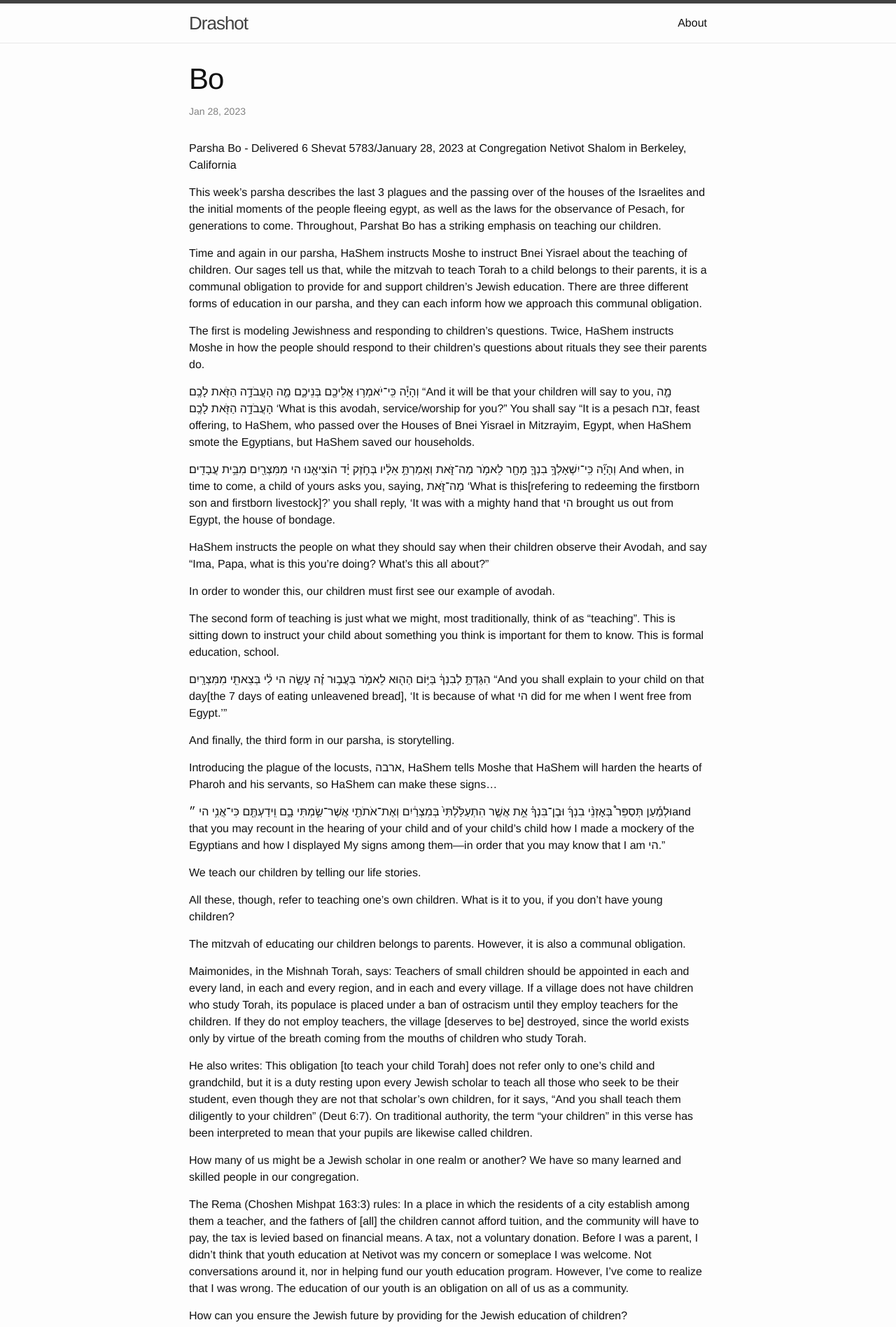
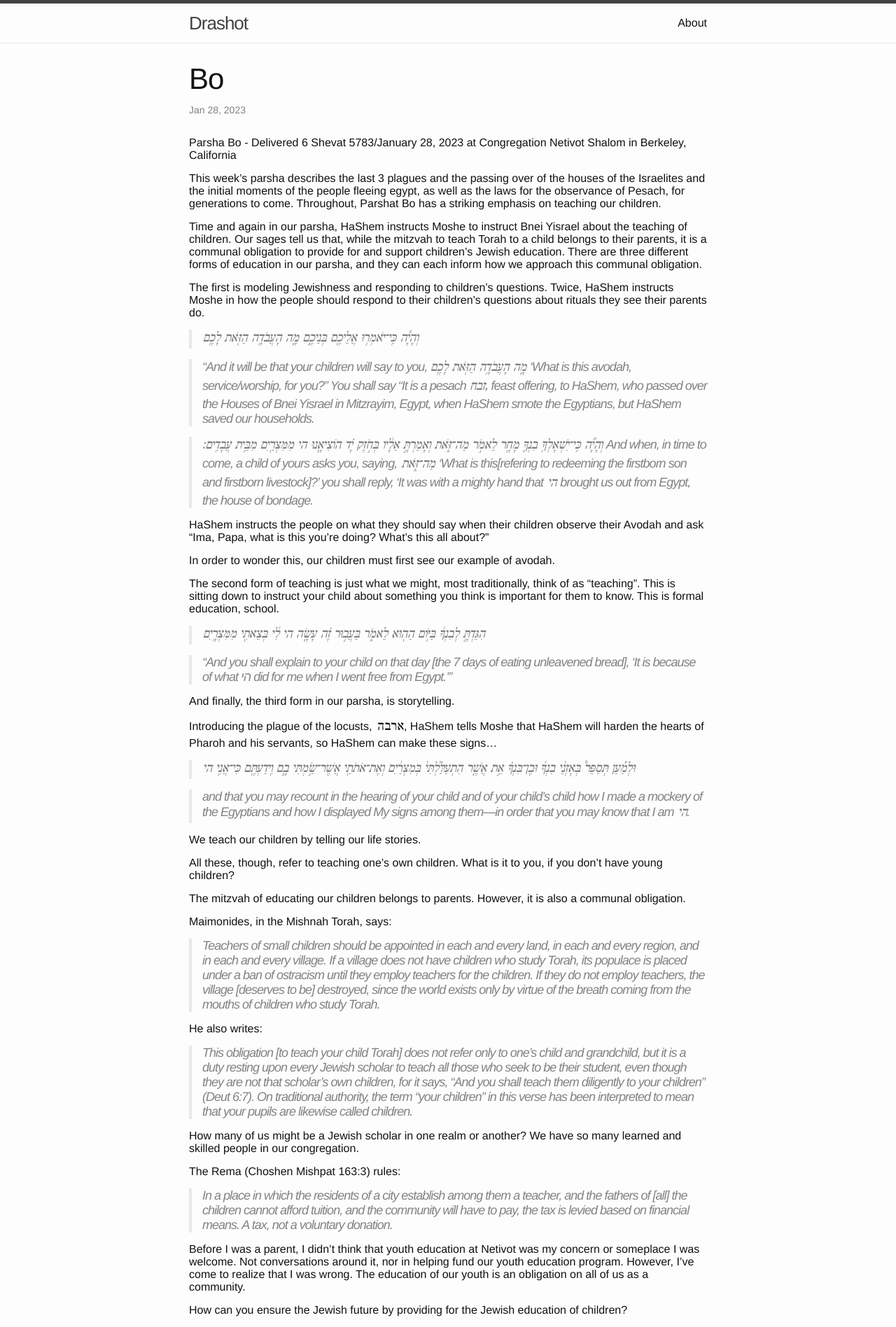
Before and after one commit to ctaymor/drashot_blog, a Jekyll site: the page built from _posts/2023-01-28-bo.markdown, in a window 1280 px wide. Shown: the top 1896 px of the page at 70% size. Built offline with Jekyll 4.4.1, drawn with Linux system fonts in a browser that asks for light colours.

Commit message:
Update blog to include nice hebrew font
and use it in parshat bo drash

```diff
--- a/_posts/2023-01-28-bo.markdown
+++ b/_posts/2023-01-28-bo.markdown
@@ -19,32 +19,39 @@ There are three different forms of education in our parsha, and they can each in
 
 The first is modeling Jewishness and responding to children’s questions. Twice, HaShem instructs Moshe in how the people should respond to their children’s questions about rituals they see their parents do.
 
-וְהָיָ֕ה כִּֽי־יֹאמְר֥וּ אֲלֵיכֶ֖ם בְּנֵיכֶ֑ם מָ֛ה הָעֲבֹדָ֥ה הַזֹּ֖את לָכֶֽם
-“And it will be that your children will say to you,
+>וְהָיָ֕ה כִּֽי־יֹאמְר֥וּ אֲלֵיכֶ֖ם בְּנֵיכֶ֑ם מָ֛ה הָעֲבֹדָ֥ה הַזֹּ֖את לָכֶֽם
+{: .hebrew }
+>“And it will be that your children will say to you, <span class="hebrew">
 מָ֛ה הָעֲבֹדָ֥ה הַזֹּ֖את לָכֶֽם
-‘What is this avodah, service/worship for you?”
- You shall say “It is a pesach זבח, feast offering, to HaShem, who passed over the Houses of Bnei Yisrael in Mitzrayim, Egypt, when HaShem smote the Egyptians, but HaShem saved our households.
+</span>‘What is this avodah, service/worship, for you?”
+ You shall say “It is a pesach
+<span class="hebrew"> זבח, </span>feast offering, to HaShem, who passed over the Houses of Bnei Yisrael in Mitzrayim, Egypt, when HaShem smote the Egyptians, but HaShem saved our households.
 
-וְהָיָ֞ה כִּֽי־יִשְׁאָלְךָ֥ בִנְךָ֛ מָחָ֖ר לֵאמֹ֣ר מַה־זֹּ֑את וְאָמַרְתָּ֣ אֵלָ֔יו בְּחֹ֣זֶק יָ֗ד הוֹצִיאָ֧נוּ הי מִמִּצְרַ֖יִם מִבֵּ֥ית עֲבָדִֽים׃
-And when, in time to come, a child of yours asks you, saying, מַה־זֹּ֑את ‘What is this[refering to redeeming the firstborn son and firstborn livestock]?’ you shall reply, ‘It was with a mighty hand that הי brought us out from Egypt, the house of bondage.
+><span class="hebrew">
+וְהָיָ֞ה כִּֽי־יִשְׁאָלְךָ֥ בִנְךָ֛ מָחָ֖ר לֵאמֹ֣ר מַה־זֹּ֑את וְאָמַרְתָּ֣ אֵלָ֔יו בְּחֹ֣זֶק יָ֗ד הוֹצִיאָ֧נוּ הי מִמִּצְרַ֖יִם מִבֵּ֥ית עֲבָדִֽים׃ </span>
+>And when, in time to come, a child of yours asks you, saying,<span class="hebrew"> מַה־זֹּ֑את </span>‘What is this[refering to redeeming the firstborn son and firstborn livestock]?’ you shall reply, ‘It was with a mighty hand that<span class="hebrew"> הי </span>brought us out from Egypt, the house of bondage.
 
-HaShem instructs the people on what they should say when their children observe their Avodah, and say “Ima, Papa, what is this you’re doing? What’s this all about?”
+HaShem instructs the people on what they should say when their children observe their Avodah and ask “Ima, Papa, what is this you’re doing? What’s this all about?”
 
 In order to wonder this, our children must first see our example of avodah.
 
 The second form of teaching is just what we might, most traditionally, think of as “teaching”.
 This is sitting down to instruct your child about something you think is important for them to know. This is formal education, school.
 
-הִגַּדְתָּ֣ לְבִנְךָ֔ בַּיּ֥וֹם הַה֖וּא לֵאמֹ֑ר בַּעֲב֣וּר זֶ֗ה עָשָׂ֤ה הי לִ֔י בְּצֵאתִ֖י מִמִּצְרָֽיִם
-“And you shall explain to your child on that day[the 7 days of eating unleavened bread], ‘It is because of what הי did for me when I went free from Egypt.’”
+><span class="hebrew">
+הִגַּדְתָּ֣ לְבִנְךָ֔ בַּיּ֥וֹם הַה֖וּא לֵאמֹ֑ר בַּעֲב֣וּר זֶ֗ה עָשָׂ֤ה הי לִ֔י בְּצֵאתִ֖י מִמִּצְרָֽיִם</span>
+
+>“And you shall explain to your child on that day [the 7 days of eating unleavened bread], ‘It is because of what הי did for me when I went free from Egypt.’”
 
 
 And finally, the third form in our parsha, is storytelling.
 
-Introducing the plague of the locusts, ארבה, HaShem tells Moshe that HaShem will harden the hearts of Pharoh and his servants, so HaShem can make these signs…
+Introducing the plague of the locusts,<span class="hebrew"> ארבה</span>, HaShem tells Moshe that HaShem will harden the hearts of Pharoh and his servants, so HaShem can make these signs…
 
-וּלְמַ֡עַן תְּסַפֵּר֩ בְּאׇזְנֵ֨י בִנְךָ֜ וּבֶן־בִּנְךָ֗ אֵ֣ת אֲשֶׁ֤ר הִתְעַלַּ֙לְתִּי֙ בְּמִצְרַ֔יִם וְאֶת־אֹתֹתַ֖י אֲשֶׁר־שַׂ֣מְתִּי בָ֑ם וִֽידַעְתֶּ֖ם כִּי־אֲנִ֥י הי
-״and that you may recount in the hearing of your child and of your child’s child how I made a mockery of the Egyptians and how I displayed My signs among them—in order that you may know that I am הי.”
+><span class="hebrew">
+וּלְמַ֡עַן תְּסַפֵּר֩ בְּאׇזְנֵ֨י בִנְךָ֜ וּבֶן־בִּנְךָ֗ אֵ֣ת אֲשֶׁ֤ר הִתְעַלַּ֙לְתִּי֙ בְּמִצְרַ֔יִם וְאֶת־אֹתֹתַ֖י אֲשֶׁר־שַׂ֣מְתִּי בָ֑ם וִֽידַעְתֶּ֖ם כִּי־אֲנִ֥י הי</span>
+
+>and that you may recount in the hearing of your child and of your child’s child how I made a mockery of the Egyptians and how I displayed My signs among them—in order that you may know that I am<span class="hebrew"> הי</span>.
 
 We teach our children by telling our life stories.
 
@@ -54,18 +61,19 @@ The mitzvah of educating our children belongs to parents. However, it is also a
 
 
 Maimonides, in the Mishnah Torah, says:
-Teachers of small children should be appointed in each and every land, in each and every region, and in each and every village.
+>Teachers of small children should be appointed in each and every land, in each and every region, and in each and every village.
 If a village does not have children who study Torah, its populace is placed under a ban of ostracism until they employ teachers for the children. If they do not employ teachers, the village [deserves to be] destroyed, since the world exists only by virtue of the breath coming from the mouths of children who study Torah.
 
 
 He also writes:
-This obligation [to teach your child Torah] does not refer only to one's child and grandchild, but it is a duty resting upon every Jewish scholar to teach all those who seek to be their student, even though they are not that scholar's own children, for it says, "And you shall teach them diligently to your children" (Deut 6:7). On traditional authority, the term "your children" in this verse has been interpreted to mean that your pupils are likewise called children.
+>This obligation [to teach your child Torah] does not refer only to one's child and grandchild, but it is a duty resting upon every Jewish scholar to teach all those who seek to be their student, even though they are not that scholar's own children, for it says, "And you shall teach them diligently to your children" (Deut 6:7). On traditional authority, the term "your children" in this verse has been interpreted to mean that your pupils are likewise called children.
 
 How many of us might be a Jewish scholar in one realm or another? We have so many learned and skilled people in our congregation.
 
 The Rema (Choshen Mishpat 163:3) rules:
-In a place in which the residents of a city establish among them a teacher, and the fathers of [all] the children cannot afford tuition, and the community will have to pay, the tax is levied based on financial means.
+>In a place in which the residents of a city establish among them a teacher, and the fathers of [all] the children cannot afford tuition, and the community will have to pay, the tax is levied based on financial means.
 A tax, not a voluntary donation.
+
 Before I was a parent, I didn’t think that youth education at Netivot was my concern or someplace I was welcome. Not conversations around it, nor in helping fund our youth education program. However, I’ve come to realize that I was wrong. The education of our youth is an obligation on all of us as a community.
 
 How can you ensure the Jewish future by providing for the Jewish education of children?
--- a/_sass/_base.scss
+++ b/_sass/_base.scss
@@ -14,7 +14,8 @@ dl, dd, ol, ul, figure {
  * Basic styling
  */
 body {
-    font: $base-font-weight #{$base-font-size}/#{$base-line-height} $base-font-family;
+    font: $base-font-weight #{$base-font-size}/#{$base-line-height};
+    font-family: $base-font-family;
     color: $text-color;
     background-color: $background-color;
     -webkit-text-size-adjust: 100%;
--- /dev/null
+++ b/_sass/_font.scss
@@ -0,0 +1,9 @@
+@font-face {
+  font-family: TaameyFrank;
+  src: url("../assets/fonts/TaameyFrankCLM-Medium.ttf") format('truetype')
+}
+
+.hebrew {
+  font-family: TaameyFrank, Arial, sans-serif;
+  font-size: 20px;
+}
--- a/css/main.scss
+++ b/css/main.scss
@@ -49,5 +49,6 @@ $on-laptop:        800px;
 @import
         "base",
         "layout",
-        "syntax-highlighting"
+        "syntax-highlighting",
+        "font"
 ;
```
Also changed, not shown: assets/fonts/TaameyFrankCLM-Medium.ttf (added).
